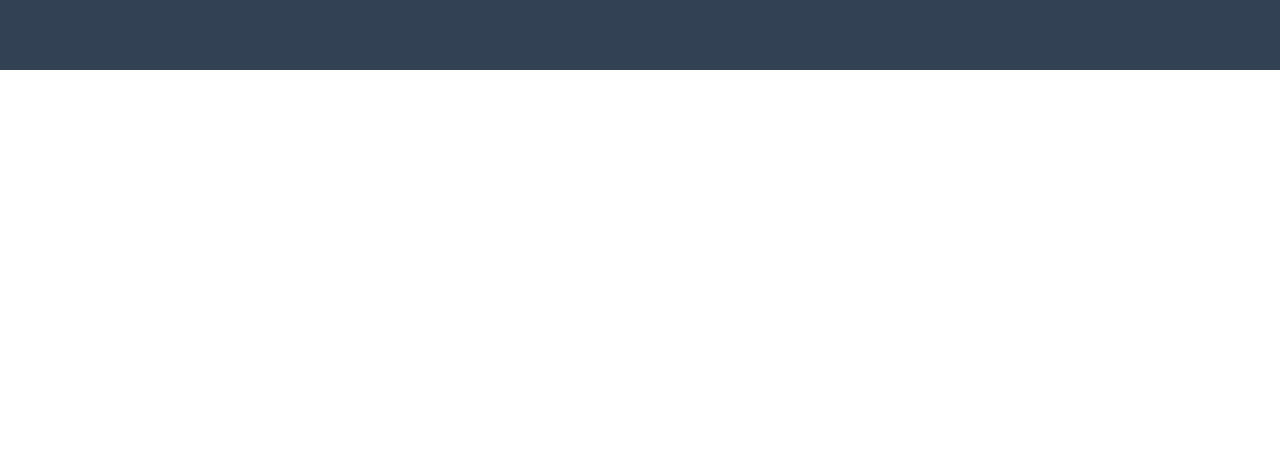
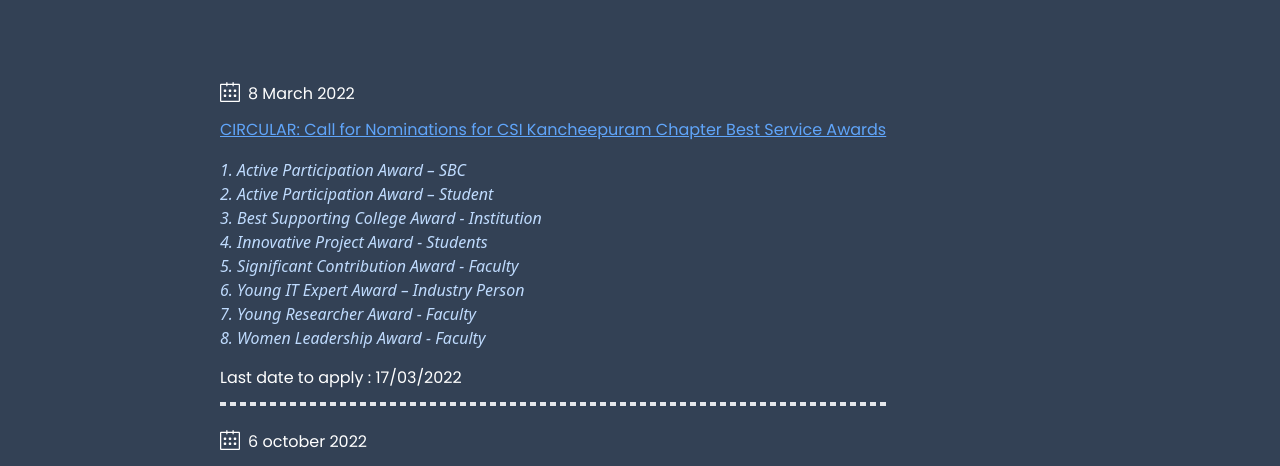
Before and after one commit to shadowctrl/csi-kanchipuram-website, a React (Vite) app: page / in a window 1280 px wide. Shown: the part 1302-1768 px from the top of the page. Before the commit the page ends 1372 px from the top, so only its background shows below. Built offline with nearby package versions, Linux system fonts and the light colour scheme.

Commit message:
animations

```diff
--- a/src/App.css
+++ b/src/App.css
@@ -1,5 +1,5 @@
 .scroll-lock{
   scroll-snap-type: y mandatory;
   overflow-y: scroll;
-  height: 100vh;
+  height: 50vh;
 }
--- /dev/null
+++ b/src/components/main/events.jsx
@@ -0,0 +1,109 @@
+import React from "react";
+import { motion } from "framer-motion";
+import { SlCalender } from "react-icons/sl";
+
+const events = () => {
+  return (
+    <motion.div className="">
+      <div
+        className={`relative scroll-lock text-white p-5 font-poppins font-light rounded-2xl  `}
+      >
+        {/* <div className="absolute inset-0 bg-gray-900 bg-opacity-70 "></div> */}
+        <div className=" relative snap-start ">
+          <div className="flex py-3">
+            <div>
+              <SlCalender size={20} />{" "}
+            </div>
+            <div className="ml-2 font-extralight">8 March 2022</div>
+          </div>
+          <a href="" className="cursor-pointer text-blue-400 underline">
+            {" "}
+            CIRCULAR: Call for Nominations for CSI Kancheepuram Chapter Best
+            Service Awards
+          </a>
+          <ul className="py-4 font-sans font-light text-blue-200 italic">
+            <li>
+              {" "}
+              <a href=""> 1. Active Participation Award – SBC </a>
+            </li>
+            <li>
+              {" "}
+              <a href=""> 2. Active Participation Award – Student </a>{" "}
+            </li>
+            <li>
+              <a href="">3. Best Supporting College Award - Institution </a>{" "}
+            </li>
+            <li>
+              <a href="">4. Innovative Project Award - Students </a>
+            </li>
+            <li>
+              <a href="">5. Significant Contribution Award - Faculty </a>{" "}
+            </li>
+            <li>
+              <a href="">6. Young IT Expert Award – Industry Person</a>{" "}
+            </li>
+            <li>
+              <a href="">7. Young Researcher Award - Faculty </a>
+            </li>
+            <li>
+              <a href="">8. Women Leadership Award - Faculty </a>
+            </li>
+          </ul>
+          Last date to apply : 17/03/2022
+        </div>
+        <div className="snap-start border-dashed border-2 mt-3 mb-3"> </div>
+        <div>
+          <div className="flex py-3 ">
+            <div>
+              <SlCalender size={20} />{" "}
+            </div>
+            <div className="ml-2 font-extralight">6 october 2022</div>
+          </div>
+          <a href="" className="cursor-pointer text-blue-400 underline">
+            Call for Nominations of Chapter Elections 2021-22/23
+          </a>
+        </div>
+        <div className="snap-start border-dashed border-2 mt-3 mb-3"> </div>
+        <div>
+          <div className="flex py-3 ">
+            <div>
+              <SlCalender size={20} />{" "}
+            </div>
+            <div className="ml-2 font-extralight">June 2020</div>
+          </div>
+          <a href="" className="cursor-pointer text-blue-400 underline">
+            CSI Newsletter Jan-June 2020
+          </a>
+        </div>
+        <div className="snap-start border-dashed border-2 mt-3 mb-3"> </div>
+        <div>
+          <div className="flex py-3 ">
+            <div>
+              <SlCalender size={20} />{" "}
+            </div>
+            <div className="ml-2 font-extralight">Dec 2019</div>
+          </div>
+          <a href="" className="cursor-pointer text-blue-400 underline">
+            CSI Newsletter July-Dec 2019
+          </a>
+        </div>
+        <div className="snap-start border-dashed border-1 mt-3 mb-3"> </div>
+
+        <div>
+          <div className="flex py-3 ">
+            <div>
+              <SlCalender size={20} />{" "}
+            </div>
+            <div className="ml-2 font-extralight">6 July 2020</div>
+          </div>
+          <a href="" className="cursor-pointer text-blue-400 underline">
+            STTP on "Cyber Security – Threats and Vulnerabilities in Real Time
+            Applications" <br /> @ St. Joseph's College of Engineering, Chennai
+          </a>
+        </div>
+      </div>
+    </motion.div>
+  );
+};
+
+export default events;
--- a/src/components/main/main.jsx
+++ b/src/components/main/main.jsx
@@ -1,6 +1,6 @@
 import { React, useRef, useEffect, useState } from "react";
 import { motion } from "framer-motion";
-import { Welcome, Vision, Mission } from "./index";
+import { Welcome, Vision, Mission, Events } from "./index";
 import "./main.css";
 
 const main = () => {
@@ -38,7 +38,8 @@
   });
 
   return (
-    <motion.div className={`py-16 px-24 mr-[150px] ml-[120px] `}>
+    <motion.div>
+      <div className={`py-16 px-24 mr-[150px] ml-[120px] `}>
         <div className={`welcome opacity-0`}>
           <Welcome />
         </div>
@@ -48,6 +49,12 @@
         <div className={`mission opacity-0`}>
           <Mission />
         </div>
+      </div>
+      <div className="flex justify-between items-center">
+        <div className="ml-[200px]">
+          <Events />
+        </div>
+      </div>
     </motion.div>
   );
 };
```
Lines whose indentation alone changed are shown as unchanged.
